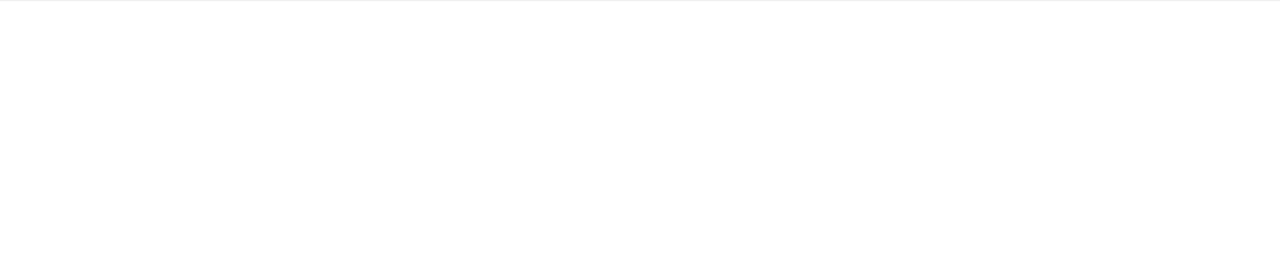
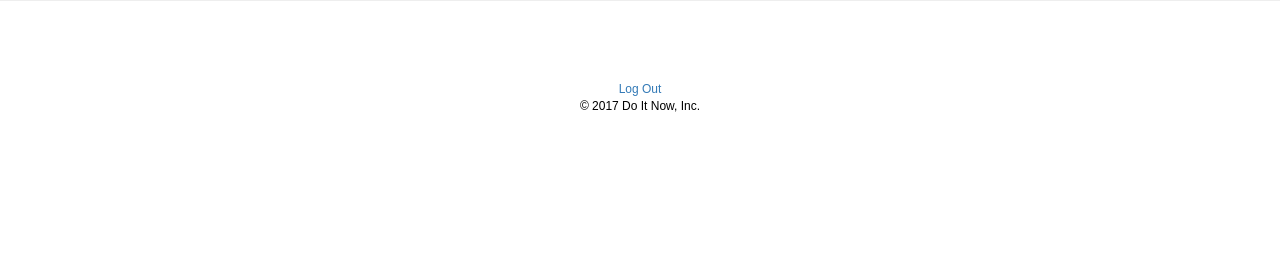
Before and after one commit to unniblue1/finalproject_q, a PHP site: page /errors/error.php in a window 1280 px wide. Shown: the part 256-530 px from the top of the page. Run offline with PHP 8.4, Linux system fonts and the light colour scheme; data that the repository does not hold is empty; some libraries are stand-ins or nearby versions.

Commit message:
commiting the footer file

```diff
--- a/view/footer.php
+++ b/view/footer.php
@@ -1,10 +1,10 @@
-<footer>
-    <p class="copyright">
-<<<<<<< HEAD
-        &copy; <?php echo date("Y"); ?> To Do List.
-=======
-        &copy; <?php echo date("Y"); ?> To Do List, Inc.
->>>>>>> 139ea4eaeda94378db947aef1c57d3a2a553432c
+<!doctype html>
+<html>
+<body>
+<footer class="container-fluid text-center">
+    <p class="copyright" style="color:black;">
+    	<a href="logout.php">Log Out</a><br>
+        &copy; <?php echo date("Y"); ?> Do It Now, Inc.
     </p>
 </footer>
 </body>
```
